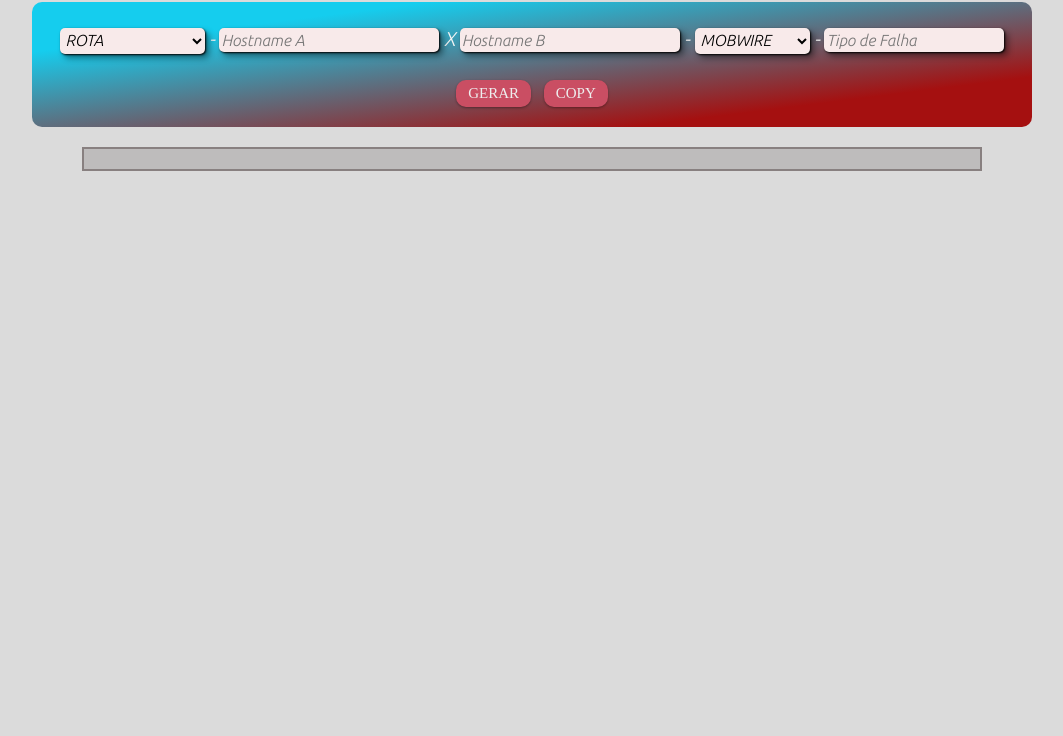
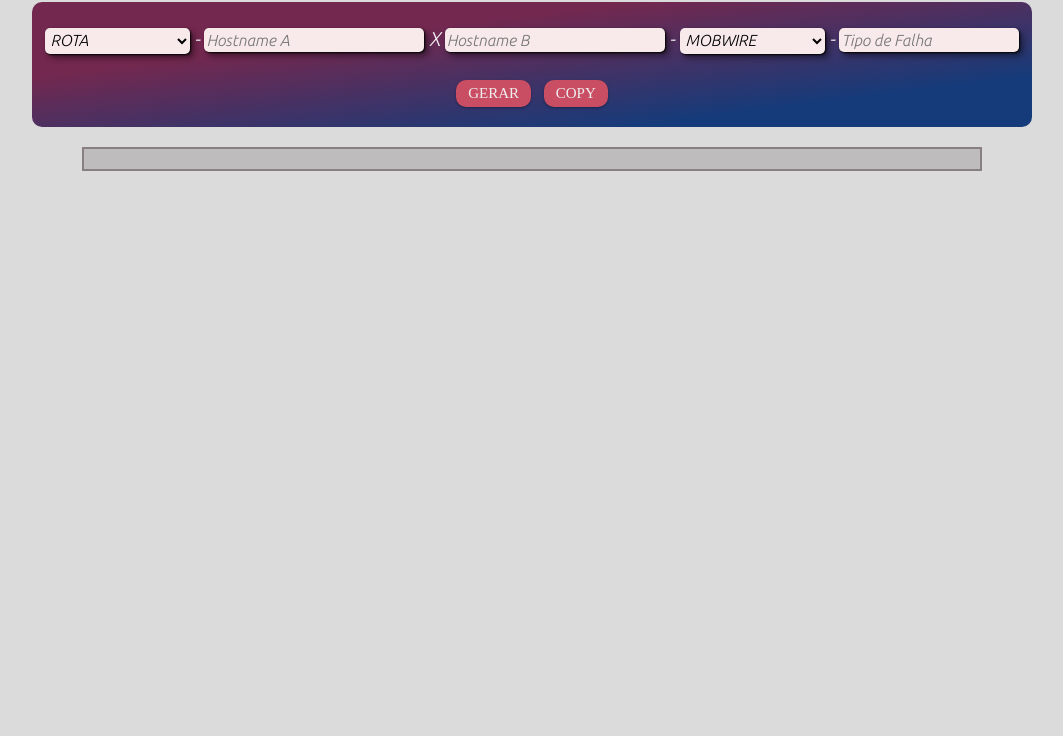
Before and after one commit to afonso-rf/descricao, a plain HTML site: page index.html in a window 1280 px wide. Shown: the part 64-800 px from the top of the page, without its empty margins (108-1171 px from the left). Drawn offline with Linux system fonts and the light colour scheme.

Commit message:
Add Oeradoras

```diff
--- a/css/style.css
+++ b/css/style.css
@@ -12,9 +12,10 @@ body {
     text-align: center;
     color: whitesmoke;
 }
+
 h1 {
     color: rgba(68, 64, 64, 0.541);
-    margin:10px;
+    margin: 10px;
 }
 
 .container {
@@ -23,7 +24,7 @@ h1 {
     margin-right: auto;
     padding-top: 10px;
     padding-bottom: 20px;
-    background: linear-gradient(to top left, rgb(165, 16, 16) 20%, rgb(21, 205, 238) 80%);
+    background: linear-gradient(to top left, rgb(21, 59, 122) 20%, rgb(115, 40, 79) 70%);
     border: none;
     border-radius: 10px;
 
@@ -37,6 +38,7 @@ h1 {
     cursor: pointer;
 
 }
+
 .box-style {
     font-family: 'Ubuntu', sans-serif;
     font-size: 16px;
@@ -44,18 +46,22 @@ h1 {
     padding: 3px 2px;
     border: none;
     border-radius: 5px;
-    background:rgb(248, 234, 234);
+    background: rgb(248, 234, 234);
     box-shadow: 4px 4px 6px rgba(0, 0, 0, 0.432), 1px 1px 2px rgba(0, 0, 0, 0.959);
     position: relative;
 }
+
 .hostname {
     width: 220px;
 }
+
 .falha {
     width: 180px;
 }
 
-.select-form:focus, .hostname:focus, .falha:focus {
+.select-form:focus,
+.hostname:focus,
+.falha:focus {
     background: #ebeebf;
     border: 1px solid #eeeeee;
 }
@@ -65,37 +71,40 @@ h1 {
     /* width: 100px; */
     margin: 0px 4px;
     padding: 5px 12px;
-    display:inline-block;
-    color:#eeeeee;
+    display: inline-block;
+    color: #eeeeee;
     font-family: 'open_sansregular';
-    font-size:15px;
-    text-align:center;
-    text-decoration:none;
+    font-size: 15px;
+    text-align: center;
+    text-decoration: none;
     text-transform: uppercase;
     border: none;
-    border-radius:10px;
-    background-color:#ca4e63;
+    border-radius: 10px;
+    background-color: #ca4e63;
     transition: transform 400ms cubic-bezier(0.68, -0.55, 0.265, 1.55), background-position 800ms cubic-bezier(0.68, -0.55, 0.265, 1.55), box-shadow 500ms linear;
-    background-size:contain;
+    background-size: contain;
     background-position: -250px center;
     background-repeat: no-repeat;
     box-shadow: 0 1px 3px rgba(0, 0, 0, 0.12), 0 1px 2px rgba(0, 0, 0, 0.24);
     cursor: pointer;
 
-  }
-  .button:hover {
+}
+
+.button:hover {
     transform: scale(1.1);
-    background-color:#b85465;
+    background-color: #b85465;
     background-position: -60px;
     box-shadow: 0 9px 6px rgba(0, 0, 0, 0.16), 0 3px 6px rgba(0, 0, 0, 0.23);
-  }
-  .button:active {
+}
+
+.button:active {
     transform: scale(0.9);
     transition: all 120ms;
     background-position: 500px;
     box-shadow: 0 1px 3px rgba(0, 0, 0, 0.12), 0 1px 2px rgba(0, 0, 0, 0.24);
 
-  }
+}
+
 .resultado {
     font-family: 'Ubuntu', sans-serif;
     color: black;
--- a/index.html
+++ b/index.html
@@ -7,33 +7,35 @@
     <meta name="viewport" content="width=device-width, initial-scale=1.0">
     <link rel="stylesheet" href="css/style.css">
     <link rel="preconnect" href="https://fonts.googleapis.com">
-<link rel="preconnect" href="https://fonts.gstatic.com" crossorigin>
-<link href="https://fonts.googleapis.com/css2?family=Ubuntu:ital,wght@1,300&display=swap" rel="stylesheet">
+    <link rel="preconnect" href="https://fonts.gstatic.com" crossorigin>
+    <link href="https://fonts.googleapis.com/css2?family=Ubuntu:ital,wght@1,300&display=swap" rel="stylesheet">
     <title>Gerador de Descrições</title>
 </head>
 
 <body>
     <h1>Gerador de Descrições</h1>
     <div class="container">
-        <form action="" method="POST" class="main-form">
+        <form action="" class="main-form">
             <select class="select-form box-style" id="tipo">
             </select> -
-            <input class="hostname box-style" type="text" id="hostA" placeholder="Hostname A" size="23" maxlength="23" required />
+            <input class="hostname box-style" type="text" id="hostA" placeholder="Hostname A" size="23" maxlength="23"
+                required />
             X
-            <input class="hostname box-style" type="text" id="hostB" placeholder="Hostname B" size="23" maxlength="23" required />
+            <input class="hostname box-style" type="text" id="hostB" placeholder="Hostname B" size="23" maxlength="23"
+                required />
             -
             <select class="select-form box-style" id="opera"></select> -
             <input class="falha box-style" type="text" id="falha" placeholder="Tipo de Falha" maxlength="30" required />
         </form>
         <div>
-            <input class="button" type="button" value="Gerar" id="gerar" onclick="gerar()"/>
-            <input class="button" type="button" value="Copy" id="copyButton"/>
+            <input class="button" type="button" value="Gerar" id="gerar" onclick="gerar()" />
+            <input class="button" type="button" value="Copy" id="copyButton" />
 
         </div>
     </div>
     <div resultado class="resultado">
 
-        <p  type="text" id="res"></p>
+        <p type="text" id="res"></p>
     </div>
     <div>
     </div>
--- a/js/main.js
+++ b/js/main.js
@@ -9,15 +9,38 @@ let tipo = [
 ]
 
 let opera = [
-    'MOBWIRE',
-    'OI',
-    'TIM',
-    'UMTELECOM',
-    'VIVO',
-    'EMBRATEL',
-    'TELEBRAS',
-    'MULTIVALE',
-    'EQUINIX',
+    "MOBWIRE",
+    "EMBRATEL",
+    "UM TELECOM",
+    "ETICE",
+    "LUMEN",
+    "BRISANET",
+    "ADL LINK",
+    "OI",
+    "MULTIVALE",
+    "ALGAR",
+    "MEGALINK",
+    "VIVO",
+    "TIM",
+    "TELXIUS",
+    "INTERNEXA",
+    "GLOBENET",
+    "EVO TELECOM",
+    "COGENT",
+    "CODATA",
+    "SKY",
+    "TELEBRAS",
+    "WEBFOCO",
+    "ITS BRASIL",
+    "IX",
+    "GOOGLE",
+    "FACEBOOK",
+    "NETFLIX",
+    "AKAMAI",
+    "TELY",
+    "ARAUJO SAT",
+    "PONTO A PONTO",
+    "MAIS TELECOM",
 
 ]
 
@@ -76,7 +99,7 @@ function gerar() {
             .then(response => response.json())
             .then(data => {
                 for (h in lista) {
-                    for (let i in data) {
+                    for (i in data) {
                         if (data[i].SIGLA == lista[h].toUpperCase()) {
                             responseList.push(data[i].MUNICIPIO)
                         }
@@ -94,7 +117,7 @@ function gerar() {
 }
 
 const copyButton = document.getElementById("copyButton")
-copyButton.addEventListener('click', ()=>{
+copyButton.addEventListener('click', () => {
     let inputText = document.createElement('input')
     inputText.value = document.querySelector("#res").innerText
     document.body.appendChild(inputText)
```
Also changed, not shown: js/Operadoras.txt (added).
